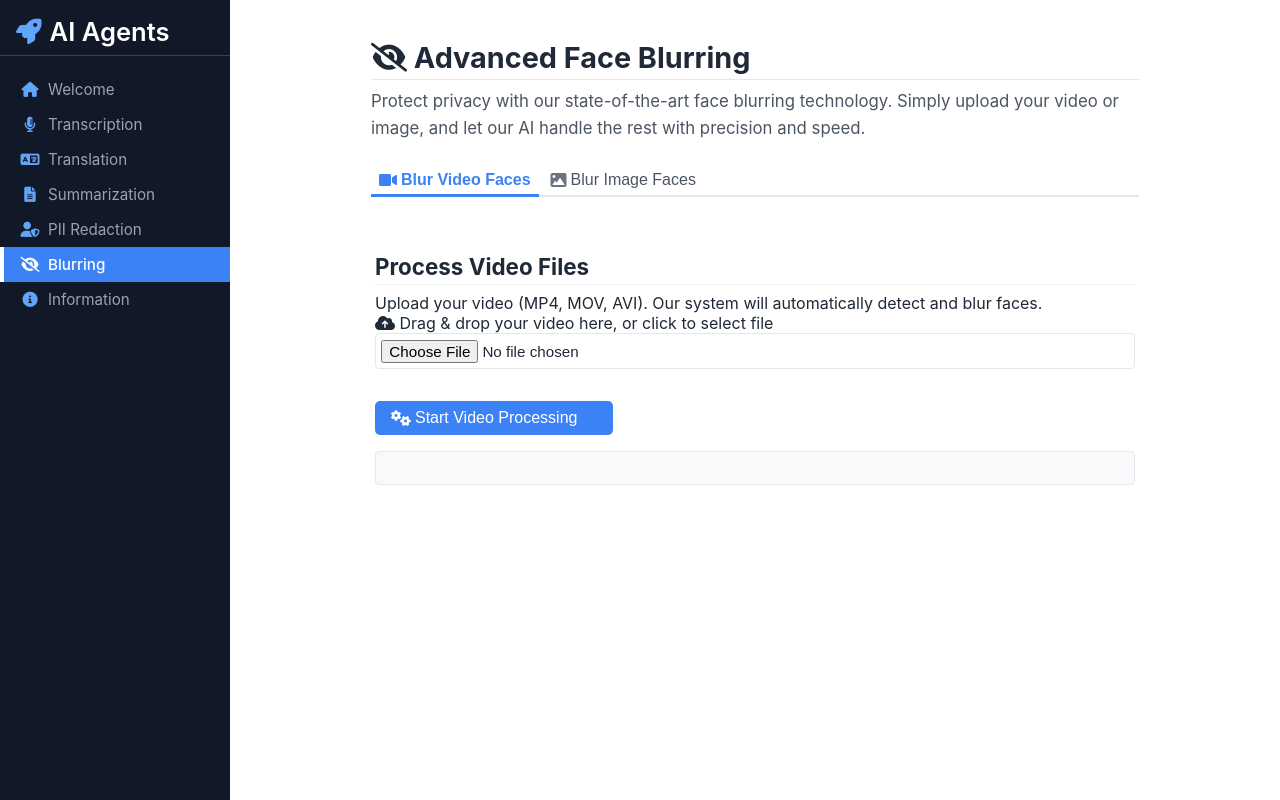
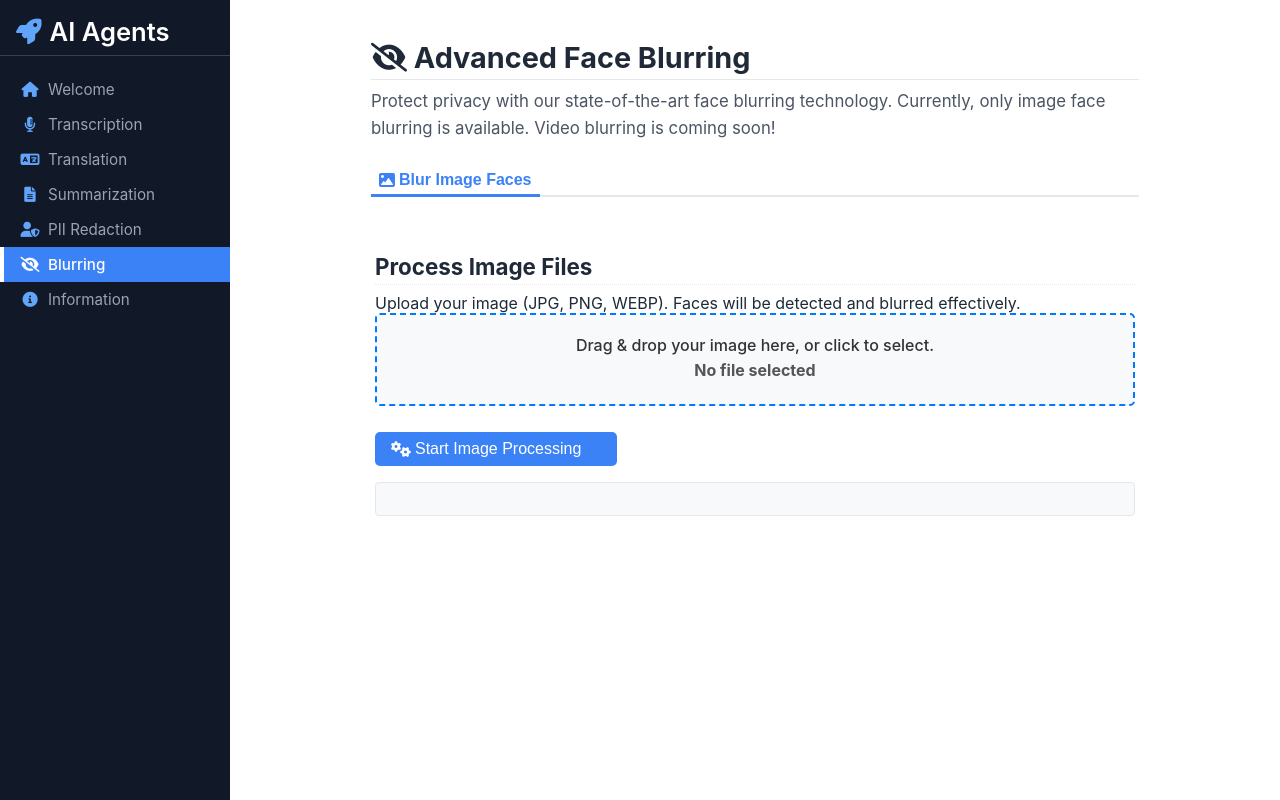
Before and after one commit to pohagan72/AgentShowcase, a Flask app: page /feature/blurring in a window 1280 px wide. Run offline with Flask 3, Linux system fonts and the light colour scheme; some libraries are stand-ins or nearby versions.

Commit message:
Face blur updates

```diff
--- a/features/blurring/templates/blurring_content.html
+++ b/features/blurring/templates/blurring_content.html
@@ -3,41 +3,55 @@
     <h1><i class="fas fa-eye-slash"></i> Advanced Face Blurring</h1> {# Added icon #}
     <p class="feature-description">
         Protect privacy with our state-of-the-art face blurring technology.
-        Simply upload your video or image, and let our AI handle the rest with precision and speed.
+        Currently, only image face blurring is available. Video blurring is coming soon!
     </p>
 
-    <div class="feature-tabs"> {# CHANGED from blur-tabs #}
-        <button class="tab-link active" data-target-tab="video-blur-tab"> {# CHANGED from blur-tab-link #}
+    <div class="feature-tabs">
+        {# Uncomment the following button to re-enable the video blurring tab #}
+        {#
+        <button class="tab-link" data-target-tab="video-blur-tab">
             <i class="fas fa-video"></i> Blur Video Faces
         </button>
-        <button class="tab-link" data-target-tab="image-blur-tab"> {# CHANGED from blur-tab-link #}
+        #}
+        <button class="tab-link active" data-target-tab="image-blur-tab">
             <i class="fas fa-image"></i> Blur Image Faces
         </button>
     </div>
 
-    <div id="video-blur-tab" class="feature-tab-content active-content"> {# CHANGED from blur-tab-content #}
+    {# Video Blurring Tab Content (Commented Out with Jinja2 comments) #}
+    {# Uncomment the following div to re-enable the video blurring functionality #}
+    {#
+    <div id="video-blur-tab" class="feature-tab-content">
         <h2>Process Video Files</h2>
         <p>Upload your video (MP4, MOV, AVI). Our system will automatically detect and blur faces.</p>
         <form hx-post="{{ url_for('process_blur_video_action') }}" hx-target="#video-blur-result" hx-swap="innerHTML" hx-encoding="multipart/form-data" class="blur-form">
-            <div class="drop-zone" id="video-drop-zone"> {# Specific ID for JS targeting #}
+            <div class="drop-zone" id="video-drop-zone">
                 <span class="drop-zone-prompt"><i class="fas fa-cloud-upload-alt drop-zone-icon"></i> <span class="drop-zone-text">Drag & drop your video here, or <span class="browse-button-link">click to select file</span></span></span>
                 <input type="file" name="video_file" class="drop-zone-input" accept="video/*">
             </div>
-            <div class="file-name-display" id="video-file-info"></div> {# Generic class for styling #}
+            <div class="file-name-display" id="video-file-info"></div>
             <button type="submit" class="submit-button"><i class="fas fa-cogs"></i> Start Video Processing <span class="htmx-indicator spinner"></span></button>
         </form>
         <div id="video-blur-result" class="processing-result"></div>
     </div>
+    #}
 
-    <div id="image-blur-tab" class="feature-tab-content"> {# CHANGED from blur-tab-content #}
+    <!-- Image Blurring Tab Content (Active) -->
+    <div id="image-blur-tab" class="feature-tab-content active-content">
         <h2>Process Image Files</h2>
         <p>Upload your image (JPG, PNG, WEBP). Faces will be detected and blurred effectively.</p>
         <form hx-post="{{ url_for('process_blur_image_action') }}" hx-target="#image-blur-result" hx-swap="innerHTML" hx-encoding="multipart/form-data" class="blur-form">
-            <div class="drop-zone" id="image-drop-zone"> {# Specific ID for JS targeting #}
-                <span class="drop-zone-prompt"><i class="fas fa-cloud-upload-alt drop-zone-icon"></i> <span class="drop-zone-text">Drag & drop your image here, or <span class="browse-button-link">click to select file</span></span></span>
-                <input type="file" name="image_file" class="drop-zone-input" accept="image/*">
+            {# NEW: Adopted the 'drop-zone-style' from summarization #}
+            <div class="form-group">
+                <label for="image-file-input" id="image-drop-zone-label" class="drop-zone-style"
+                       style="display: block; border: 2px dashed #007bff; padding: 20px; text-align: center; cursor: pointer; background-color: #f8f9fa; border-radius: 5px; margin-bottom: 10px;">
+                    <p style="margin:0 0 5px 0; font-size: 1.0em; color: #333;">Drag & drop your image here, or click to select.</p>
+                    <p id="image-file-name-display" style="margin-top:5px; font-weight: bold; color: #555;">No file selected</p>
+                </label>
+                <input type="file" id="image-file-input" name="image_file" accept="image/*"
+                       style="position: absolute; width: 1px; height: 1px; padding: 0; margin: -1px; overflow: hidden; clip: rect(0, 0, 0, 0); white-space: nowrap; border-width: 0;">
             </div>
-            <div class="file-name-display" id="image-file-info"></div> {# Generic class for styling #}
+            {# The original file-name-display and drop-zone divs are replaced by the new structure above #}
             <button type="submit" class="submit-button"><i class="fas fa-cogs"></i> Start Image Processing <span class="htmx-indicator spinner"></span></button>
         </form>
         <div id="image-blur-result" class="processing-result"></div>
@@ -50,8 +64,8 @@
     if (!blurringFeatureContainer) { return; }
 
     // Tab Switching Logic for Blurring Feature
-    const tabLinksBlur = blurringFeatureContainer.querySelectorAll('.feature-tabs .tab-link'); // Use generic class
-    const tabContentsBlur = blurringFeatureContainer.querySelectorAll('.feature-tab-content'); // Use generic class
+    const tabLinksBlur = blurringFeatureContainer.querySelectorAll('.feature-tabs .tab-link');
+    const tabContentsBlur = blurringFeatureContainer.querySelectorAll('.feature-tab-content');
 
     function openBlurringFeatureTab(targetTabId) {
         tabContentsBlur.forEach(tc => { tc.style.display = 'none'; tc.classList.remove('active-content'); });
@@ -72,10 +86,12 @@
         });
     });
 
-    // Open the first tab by default if it exists
+    // Open the first *visible* tab by default
+    // Since the video tab button is commented out in HTML, tabLinksBlur[0] will now correctly refer to the image tab.
     if (tabLinksBlur.length > 0 && tabLinksBlur[0].dataset.targetTab) {
         openBlurringFeatureTab(tabLinksBlur[0].dataset.targetTab);
     } else if (blurringFeatureContainer.querySelector('.feature-tab-content')) { // Fallback if no data-target-tab
+        // If no data-target-tab, just ensure the first content area is shown
         blurringFeatureContainer.querySelector('.feature-tab-content').classList.add('active-content');
         blurringFeatureContainer.querySelector('.feature-tab-content').style.display = 'block';
         if(blurringFeatureContainer.querySelector('.feature-tabs .tab-link')) {
@@ -83,66 +99,74 @@
         }
     }
 
+    // Drag and Drop Zone Logic for the new structure
+    function setupDropZone(labelId, fileInputId, fileNameDisplayId) {
+        const dropZoneLabel = blurringFeatureContainer.querySelector('#' + labelId);
+        const fileInput = blurringFeatureContainer.querySelector('#' + fileInputId);
+        const fileNameDisplay = blurringFeatureContainer.querySelector('#' + fileNameDisplayId);
 
-    // Drag and Drop Zone Logic (from your original, now generic)
-    function setupDropZone(dropZoneId, inputId, fileInfoId) {
-        const dropZoneElem = blurringFeatureContainer.querySelector('#' + dropZoneId);
-        const inputElem = blurringFeatureContainer.querySelector('#' + inputId + ' input[type="file"].drop-zone-input'); // Be more specific
-        const fileInfoElem = blurringFeatureContainer.querySelector('#' + fileInfoId);
-
-        if (!dropZoneElem || !inputElem || !fileInfoElem) {
-            // console.warn(`Drop zone elements not found for ${dropZoneId}`);
+        if (!dropZoneLabel || !fileInput || !fileNameDisplay) {
+            // console.warn(`Drop zone elements not found for labelId: ${labelId}`);
             return;
         }
 
-        const browseLink = dropZoneElem.querySelector('.browse-button-link');
-        if (browseLink) {
-            browseLink.addEventListener('click', (e) => {
-                e.preventDefault();
-                e.stopPropagation(); // Prevent click on drop-zone from also firing
-                inputElem.click();
-            });
-        }
-        // Click on drop zone (but not on specific buttons/links inside it) should trigger file input
-        dropZoneElem.addEventListener('click', (e) => {
-            if (e.target === dropZoneElem || e.target.classList.contains('drop-zone-prompt') || e.target.classList.contains('drop-zone-icon') || e.target.classList.contains('drop-zone-text')) {
-                 inputElem.click();
+        // Clicks on the label will automatically trigger the file input due to 'for' attribute
+
+        fileInput.addEventListener('change', () => {
+            if (fileInput.files.length > 0) {
+                handleFileDisplay(fileInput.files[0], fileNameDisplay, dropZoneLabel, fileInput);
+            } else {
+                clearFileDisplay(fileNameDisplay, dropZoneLabel, fileInput);
             }
         });
 
-        inputElem.addEventListener('change', () => {
-            if (inputElem.files.length > 0) {
-                handleFile(inputElem.files[0], fileInfoElem, dropZoneElem, inputElem);
-            } else {
-                clearFileSelection(fileInfoElem, dropZoneElem, inputElem);
-            }
+        // Drag and Drop event listeners for the label
+        dropZoneLabel.addEventListener('dragover', (e) => {
+            e.preventDefault();
+            dropZoneLabel.classList.add('drag-over');
+            dropZoneLabel.style.borderColor = '#28a745'; // Green border for drag-over
         });
-        dropZoneElem.addEventListener('dragover', (e) => { e.preventDefault(); dropZoneElem.classList.add('dragover'); });
-        dropZoneElem.addEventListener('dragleave', (e) => { e.preventDefault(); dropZoneElem.classList.remove('dragover'); });
-        dropZoneElem.addEventListener('drop', (e) => {
-            e.preventDefault(); dropZoneElem.classList.remove('dragover');
+
+        dropZoneLabel.addEventListener('dragleave', () => {
+            dropZoneLabel.classList.remove('drag-over');
+            // Reset to default border color if no file is selected, or to file-selected color if one was already there
+            const isFileSelected = fileInput.files && fileInput.files.length > 0;
+            dropZoneLabel.style.borderColor = isFileSelected ? '#17a2b8' : '#007bff';
+        });
+
+        dropZoneLabel.addEventListener('drop', (e) => {
+            e.preventDefault();
+            dropZoneLabel.classList.remove('drag-over');
+            // Reset to default border color
+            dropZoneLabel.style.borderColor = '#007bff';
+
             if (e.dataTransfer.files.length > 0) {
-                inputElem.files = e.dataTransfer.files;
-                handleFile(e.dataTransfer.files[0], fileInfoElem, dropZoneElem, inputElem);
+                // IMPORTANT: Clear the file input first before assigning new files
+                // This ensures the 'change' event is reliably fired even if the same file is dropped again
+                fileInput.value = ''; // Clear previous selection
+                fileInput.files = e.dataTransfer.files;
+                // Manually dispatch the 'change' event on the file input
+                const event = new Event('change', { bubbles: true });
+                fileInput.dispatchEvent(event);
             }
         });
     }
 
-    function handleFile(file, fileInfoEl, dropZoneEl, inputEl) {
-        const fileSizeMB = (file.size / 1024 / 1024).toFixed(2);
+    function handleFileDisplay(file, fileNameDisplayEl, dropZoneLabelEl, fileInputEl) {
+        const fileSizeMB = (file.size / (1024 * 1024)).toFixed(2);
         let fileTypeValid = true;
-        const acceptedTypesRaw = inputEl.accept; // e.g. "video/*, .mkv"
+        const acceptedTypesRaw = fileInputEl.accept; // e.g. "image/*"
 
         if (acceptedTypesRaw && acceptedTypesRaw !== "*/*") {
             const acceptedTypes = acceptedTypesRaw.split(',').map(t => t.trim().toLowerCase());
-            const fileTypeLower = file.type.toLowerCase(); // e.g. "video/mp4"
+            const fileTypeLower = file.type.toLowerCase(); // e.g. "image/jpeg"
             const fileNameLower = file.name.toLowerCase();
 
             fileTypeValid = acceptedTypes.some(acceptedType => {
-                if (acceptedType.startsWith('.')) { // Handles extensions like .mkv
+                if (acceptedType.startsWith('.')) { // Handles extensions like .webp
                     return fileNameLower.endsWith(acceptedType);
                 }
-                if (acceptedType.endsWith('/*')) { // Handles wildcards like video/*
+                if (acceptedType.endsWith('/*')) { // Handles wildcards like image/*
                     return fileTypeLower.startsWith(acceptedType.slice(0, -2));
                 }
                 return fileTypeLower === acceptedType; // Exact MIME type match
@@ -150,30 +174,45 @@
         }
 
         if (!fileTypeValid) {
-            fileInfoEl.innerHTML = `<p style="color: red;"><i class="fas fa-exclamation-triangle"></i> Invalid file type. Accepted: ${acceptedTypesRaw}</p>`;
-            inputEl.value = ''; // Clear the invalid file
-            dropZoneEl.classList.remove('file-selected');
+            fileNameDisplayEl.innerHTML = `<p style="color: red;"><i class="fas fa-exclamation-triangle"></i> Invalid file type. Accepted: ${acceptedTypesRaw}</p>`;
+            fileInputEl.value = ''; // Clear the invalid file
+            dropZoneLabelEl.classList.remove('file-selected');
+            dropZoneLabelEl.style.borderColor = '#dc3545'; // Error color
             return;
         }
+
         // Display file info and a remove button
-        fileInfoEl.innerHTML = `Selected: <strong>${file.name}</strong> (${fileSizeMB} MB) <button type="button" class="remove-file-btn" style="margin-left:10px; background:none; border:none; color:red; cursor:pointer; font-size:0.9em;">× Remove</button>`;
-        dropZoneEl.classList.add('file-selected'); // Optional: style drop zone differently when file is selected
+        fileNameDisplayEl.innerHTML = `Selected: <strong>${file.name}</strong> (${fileSizeMB} MB) <button type="button" class="remove-file-btn" style="margin-left:10px; background:none; border:none; color:red; cursor:pointer; font-size:0.9em;">× Remove</button>`;
+        dropZoneLabelEl.classList.add('file-selected'); // Optional: style drop zone differently when file is selected
+        dropZoneLabelEl.style.borderColor = '#17a2b8'; // Blue-green for selected
 
-        const removeBtn = fileInfoEl.querySelector('.remove-file-btn');
+        const removeBtn = fileNameDisplayEl.querySelector('.remove-file-btn');
         if(removeBtn) {
             removeBtn.addEventListener('click', () => {
-                clearFileSelection(fileInfoEl, dropZoneEl, inputEl);
+                clearFileDisplay(fileNameDisplayEl, dropZoneLabelEl, fileInputEl);
             });
         }
     }
 
-    function clearFileSelection(fileInfoEl, dropZoneEl, inputEl) {
-        if (inputEl) inputEl.value = ''; // Clear the file input
-        if (fileInfoEl) fileInfoEl.innerHTML = ''; // Clear the file info display
-        if (dropZoneEl) dropZoneEl.classList.remove('file-selected'); // Reset drop zone appearance
+    function clearFileDisplay(fileNameDisplayEl, dropZoneLabelEl, fileInputEl) {
+        if (fileInputEl) fileInputEl.value = ''; // Clear the file input
+        if (fileNameDisplayEl) fileNameDisplayEl.innerHTML = '<p style="margin-top:5px; font-weight: bold; color: #555;">No file selected</p>'; // Reset to default message
+        if (dropZoneLabelEl) {
+            dropZoneLabelEl.classList.remove('file-selected'); // Reset drop zone appearance
+            dropZoneLabelEl.style.borderColor = '#007bff'; // Reset border color to default
+        }
     }
 
-    setupDropZone('video-drop-zone', 'video-drop-zone', 'video-file-info'); // Pass ID of drop-zone for input query
-    setupDropZone('image-drop-zone', 'image-drop-zone', 'image-file-info'); // Pass ID of drop-zone for input query
+    // Call setup for image blurring with the new element IDs
+    setupDropZone('image-drop-zone-label', 'image-file-input', 'image-file-name-display');
+
+    // Initial state setup: Ensure the image tab is active on load
+    document.addEventListener('DOMContentLoaded', function() {
+        const imageTabLink = blurringFeatureContainer.querySelector('.tab-link[data-target-tab="image-blur-tab"]');
+        if (imageTabLink) {
+            openBlurringFeatureTab('image-blur-tab');
+        }
+    });
+
 })();
 </script>
```
Also changed, not shown: features/blurring/routes.py (+27 -13 lines).
